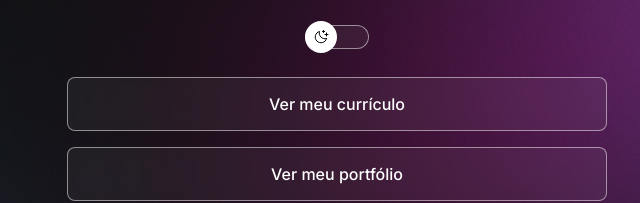
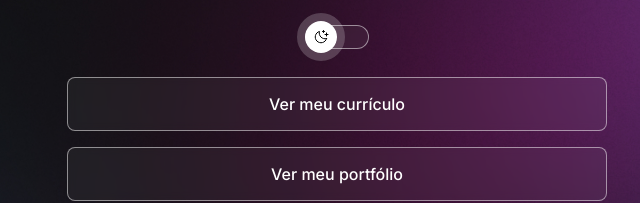
Before and after one commit to AndreBauzil/devlinks, a plain HTML site: page index.html in a window 1280 px wide. In both pictures the pointer is over the button 624 px from the left and 268 px from the top of the page. Shown: the part 231-434 px from the top of the page, 303-943 px from the left. Drawn offline with nearby package versions, Linux system fonts and the light colour scheme.

Commit message:
feat: add outline on the switch when mouse hover it

```diff
--- a/style.css
+++ b/style.css
@@ -84,7 +84,13 @@ body * {
     z-index: 1;
     transform: translateY(-50%);
 
+    cursor: pointer;
+
     animation: slide-back .2s;
+
+    &:hover {
+        outline: 8px solid var(--highlight-color);
+    }
 }
 .light #switch button {
     animation: slide-in .4s forwards;
```
